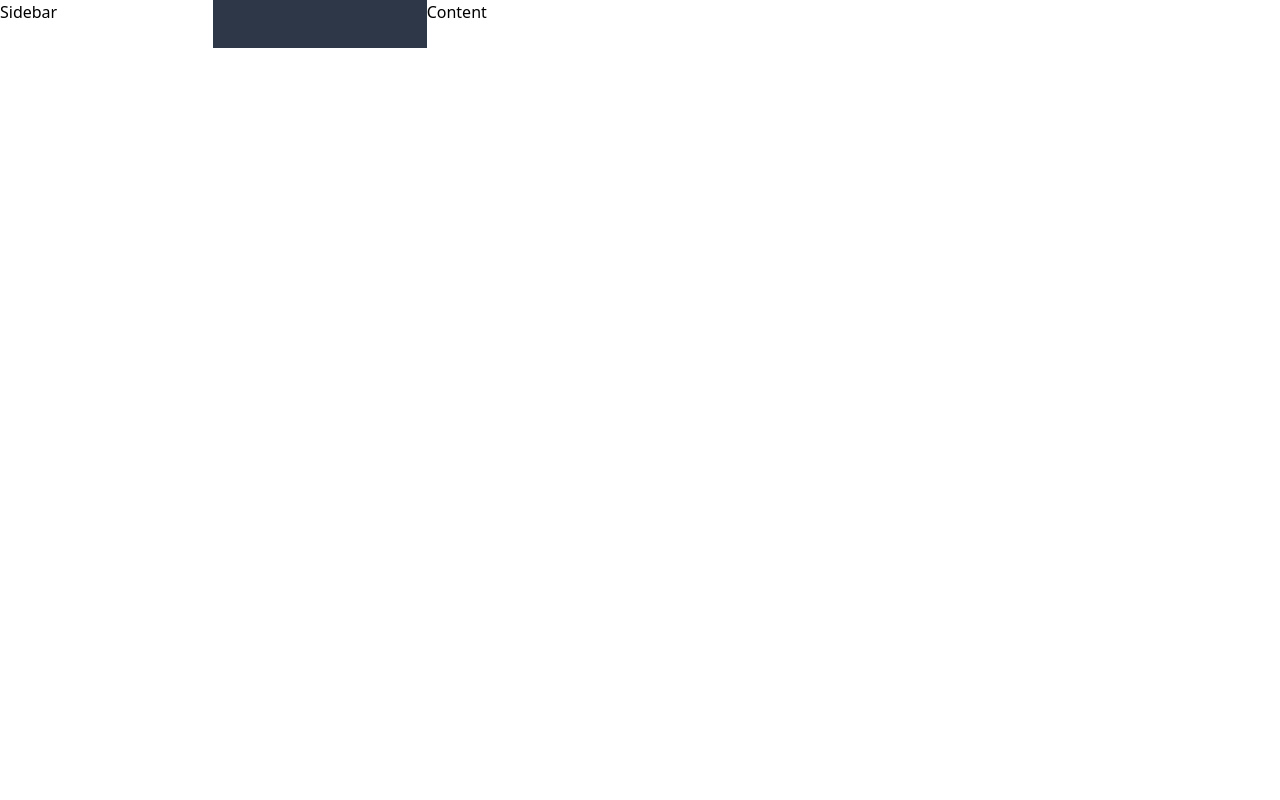
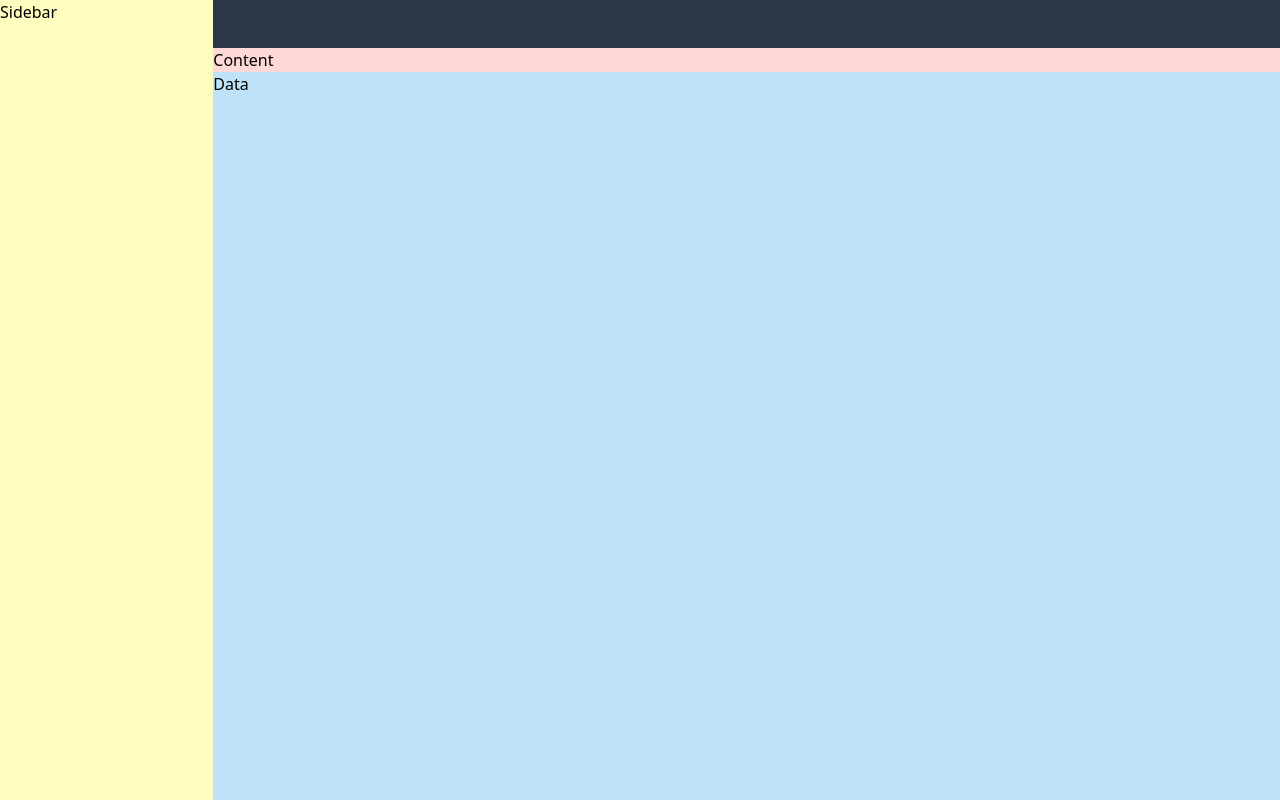
Before and after one commit to bonasunu/EnterpriseManagementFrontend, a React (Create React App) app in the folder client/: page / in a window 1280 px wide. Built offline with nearby package versions, Linux system fonts and the light colour scheme.

Commit message:
finish layout for components

```diff
--- a/client/src/App.js
+++ b/client/src/App.js
@@ -5,14 +5,17 @@ import Content from './components/Content'
 
 function App() {
   const classes = {
-    wrapper: 'grid grid-cols-6',
+    wrapper: 'overflow-x-hidden h-screen grid grid-cols-6',
+    main: 'overflow-y-auto flex flex-col col-span-5',
   }
 
   return (
     <div className={classes.wrapper}>
       <Sidebar />
-      <Navbar />
-      <Content />
+      <main className={classes.main}>
+        <Navbar />
+        <Content />
+      </main>
     </div>
   )
 }
--- a/client/src/components/Content.js
+++ b/client/src/components/Content.js
@@ -1,11 +1,15 @@
 import React from 'react'
 
 const Content = () => {
-  const classes = {}
+  const classes = {
+    wrapper: 'flex-grow overflow-y-auto bg-red-200',
+    data: 'bg-blue-200 h-screen',
+  }
 
   return (
-    <div>
+    <div className={classes.wrapper}>
       <h1>Content</h1>
+      <div className={classes.data}>Data</div>
     </div>
   )
 }
--- a/client/src/components/Navbar.js
+++ b/client/src/components/Navbar.js
@@ -2,7 +2,8 @@ import React from 'react'
 
 const Navbar = () => {
   const classes = {
-    nav: 'flex items-center justify-between flex-wrap bg-gray-800 p-6',
+    nav:
+      'sticky top-0 flex items-center justify-between flex-wrap bg-gray-800 p-6',
   }
 
   return <nav className={classes.nav}></nav>
--- a/client/src/components/Sidebar.js
+++ b/client/src/components/Sidebar.js
@@ -1,10 +1,12 @@
 import React from 'react'
 
 const Sidebar = () => {
-  const classes = {}
+  const classes = {
+    wrapper: 'bg-yellow-200 col-span-1',
+  }
 
   return (
-    <div>
+    <div className={classes.wrapper}>
       <h1>Sidebar</h1>
     </div>
   )
```
